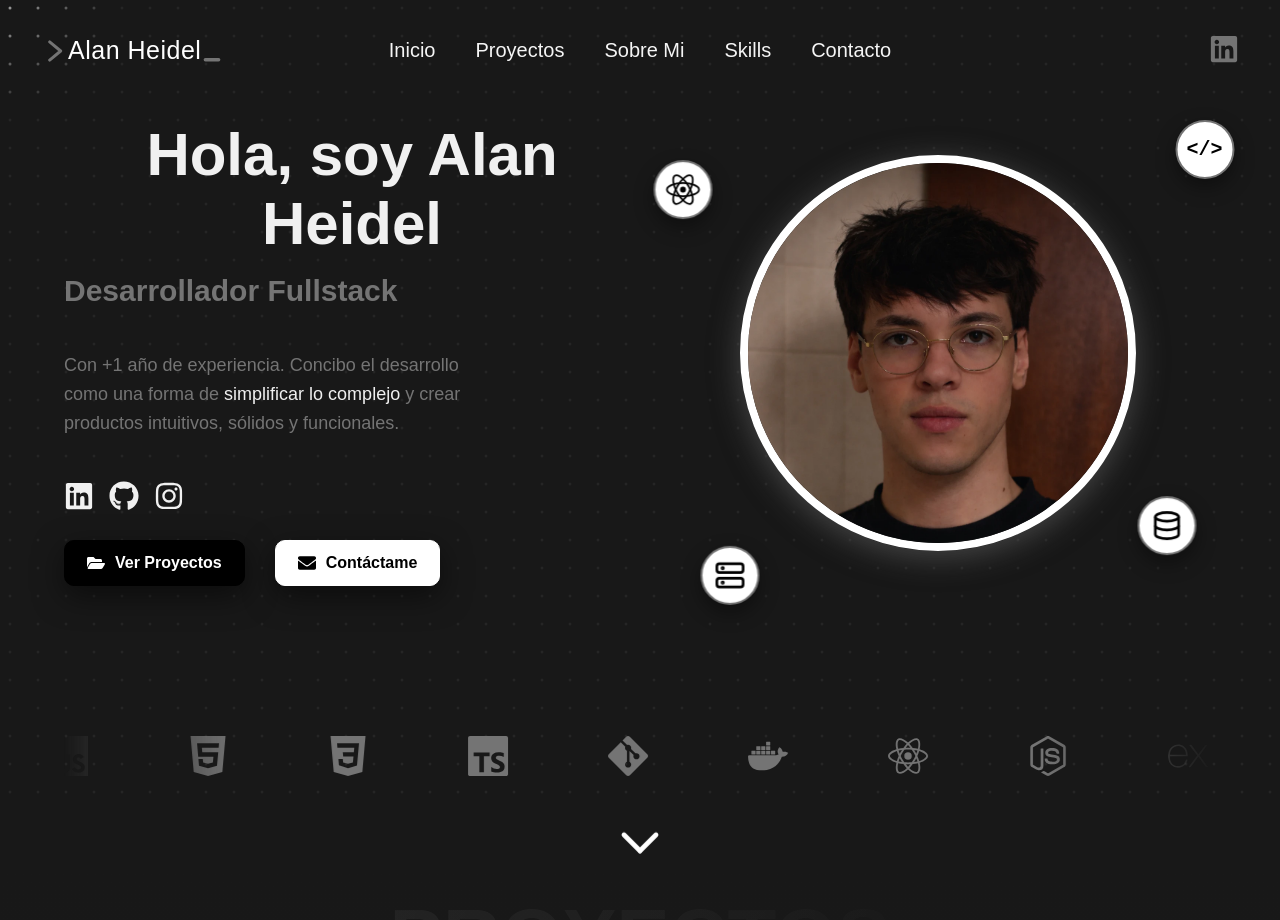
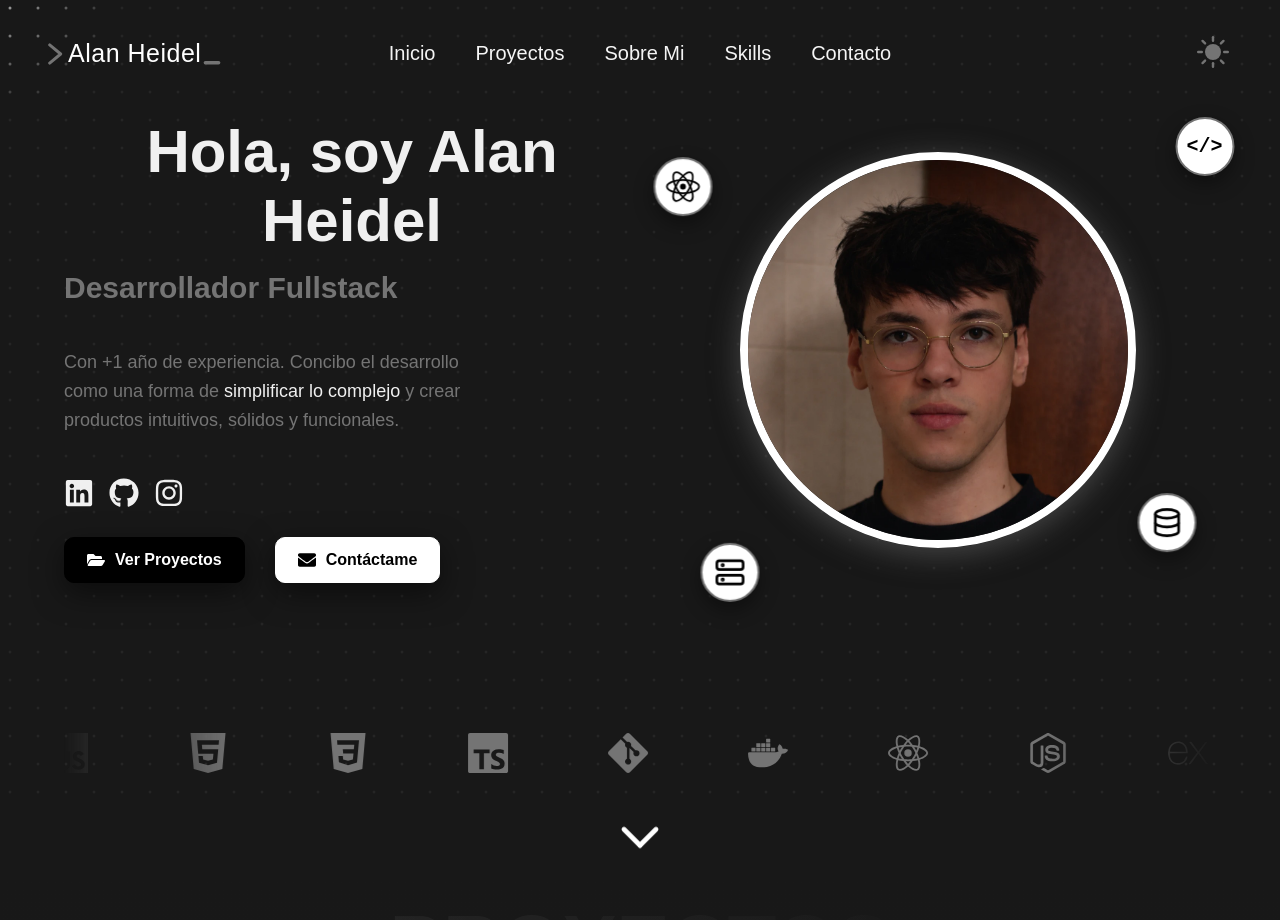
Before and after one commit to AlanHeidel/portfolio, a React (Vite) app: page / in a window 1280 px wide. Shown: the top 920 px of the page. Built offline with nearby package versions, Linux system fonts and the light colour scheme.

Commit message:
chore(hero): fix link button scrolldown

```diff
--- a/src/App.css
+++ b/src/App.css
@@ -276,6 +276,14 @@
   align-items: center;
 }
 
+.scrolldown-btn {
+  appearance: none;
+  border: none;
+  background: transparent;
+  cursor: pointer;
+  padding: 5px 5px 10px 5px;
+}
+
 .scrolldown-img {
   width: 40px;
   height: auto;
@@ -287,11 +295,11 @@
 
   0%,
   100% {
-    transform: translateY(0px);
+    transform: translateY(-8px);
   }
 
   50% {
-    transform: translateY(12px);
+    transform: translateY(6px);
   }
 }
 
--- a/src/App.jsx
+++ b/src/App.jsx
@@ -147,7 +147,9 @@ function App() {
             </div>
 
             <div className="scrolldown-container">
-              <img className="scrolldown-img" src={Scrolldown} alt="" />
+              <button className="scrolldown-btn" onClick={() => scrollToId('projects')}>
+                <img className="scrolldown-img" src={Scrolldown} alt="" />
+              </button>
             </div>
           </div>
 
--- a/src/components/Header/Header.css
+++ b/src/components/Header/Header.css
@@ -90,3 +90,25 @@ nav button:hover {
   height: 25px;
   width: 25px;
 }
+
+.theme-toggle {
+  background: transparent;
+  border: none;
+  appearance: none;
+  cursor: pointer;
+}
+
+.theme-toggle-img {
+  height: 40px;
+  width: 40px;
+  transition: all .3s ease;
+}
+
+.theme-toggle-img:hover {
+  transform: rotate(15deg);
+}
+
+.header-pill.scrolled .theme-toggle-img {
+  height: 35px;
+  width: 35px;
+}
--- a/src/components/Header/Header.jsx
+++ b/src/components/Header/Header.jsx
@@ -2,8 +2,8 @@ import "./Header.css";
 import { useEffect, useState, useRef } from "react";
 import Icon from "../../assets/icon.svg";
 import Icon2 from "../../assets/icon2.svg";
-import { FaLinkedin } from "react-icons/fa";
 import { scrollToId } from "../../utils/scrollToId.jsx";
+import themeIcon from "../../assets/theme-icon.svg"
 
 const FULL_NAME = "Alan Heidel";
 const navLinks = [
@@ -64,9 +64,9 @@ export default function Header() {
       </nav>
 
       <div className="social-links">
-        <a href="https://www.linkedin.com/in/alanheidel/">
-          <FaLinkedin className="header-link" color={"#747474ff"} />
-        </a>
+        <button class="theme-toggle" onclick="toggleTheme()" aria-label="Cambiar tema">
+          <img className="theme-toggle-img" src={themeIcon} alt="change-theme" />
+        </button>
       </div>
     </header>
   );
--- a/src/components/Slider/Slider.css
+++ b/src/components/Slider/Slider.css
@@ -28,14 +28,12 @@
   }
 }
 
-/* Card de tecnología */
 .tech-card {
   display: flex;
   flex-direction: column;
   align-items: center;
   margin-right: 100px;
   transition: all 0.3s ease;
-  cursor: pointer;
   color: #747474ff;
 }
 
```
Also changed, not shown: src/assets/theme-icon.svg (added).
